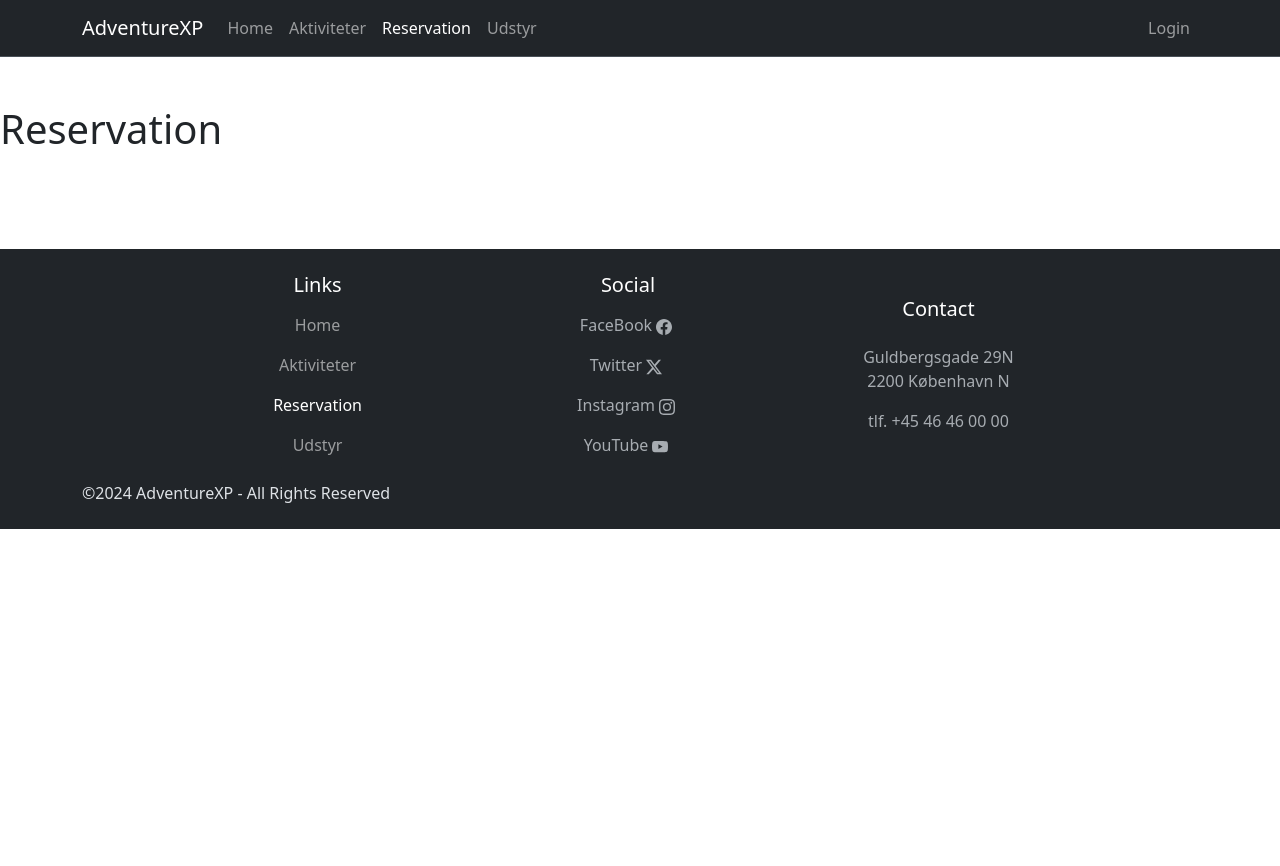
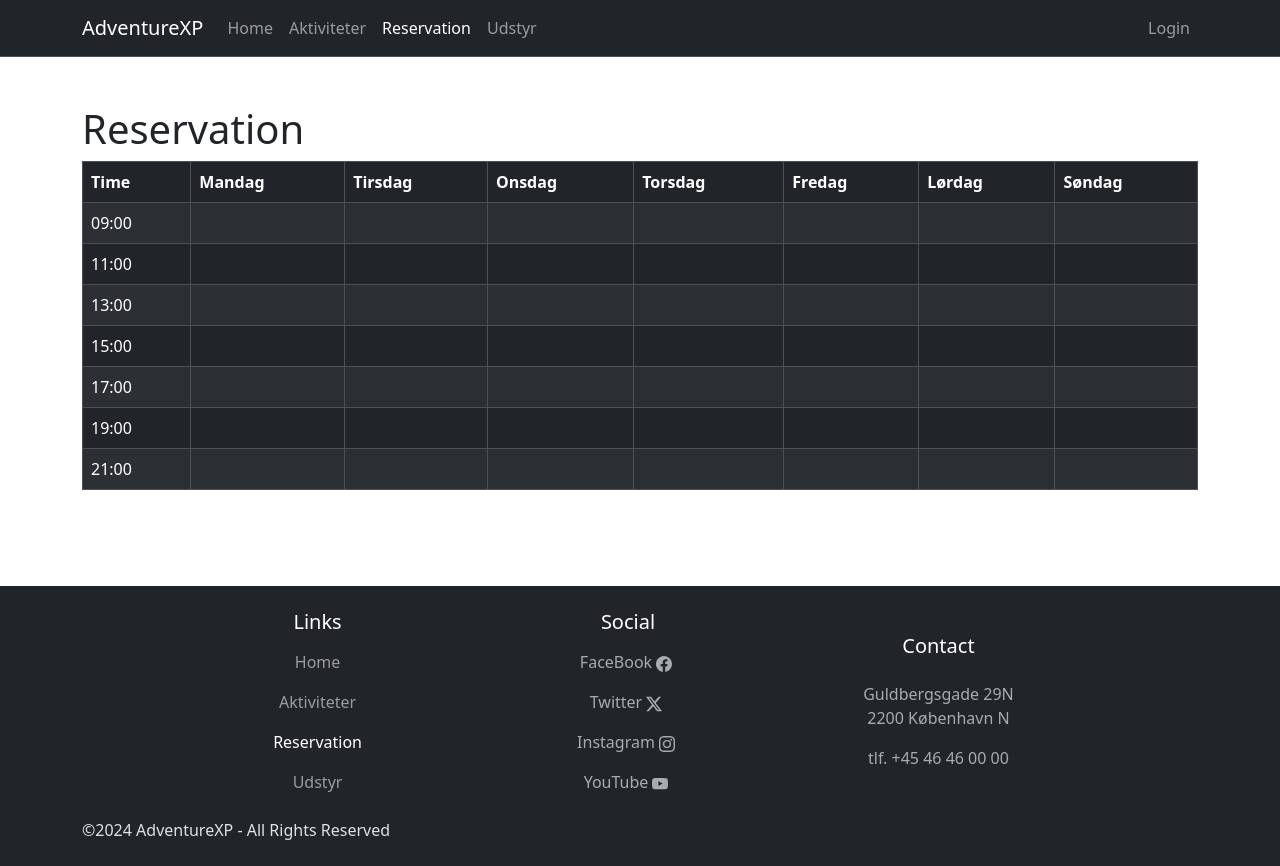
Before and after one commit to J-M-M-P/AdventureXP-frontend, a React (Vite) app: page /reservation in a window 1280 px wide. Before the commit the page ends 800 px from the top, so only its background shows below. Built offline with nearby package versions, Linux system fonts and the light colour scheme.

Commit message:
Lavet første udkast til hvordan tabel for uge reservation kan se ud

```diff
--- a/src/pages/Reservation.tsx
+++ b/src/pages/Reservation.tsx
@@ -1,7 +1,47 @@
 function Reservation() {
+    // Funktion til at generere rækker med tidsintervaller for en given kolonne
+    const generateTimeRows = () => {
+        const rows = [];
+        // Loop gennem timer fra 9 til 21
+        for (let hour = 9; hour <= 21; hour++) {
+            // Hvis timen er ulige, tilføj en række
+            if (hour % 2 !== 0) {
+                const timeString = hour < 10 ? `0${hour}:00` : `${hour}:00`;
+                rows.push(
+                    <tr key={hour}>
+                        <td>{timeString}</td>
+                        {/* Tilføj celler for hver dag i ugen baseret på columnCount */}
+                        {Array.from({ length: 7 }, (_, index) => (
+                            <td key={index}></td>
+                        ))}
+                    </tr>
+                );
+            }
+        }
+        return rows;
+    };
+
     return (
-        <div>
+        <div className="container-xl">
             <h1>Reservation</h1>
+            <table className="table table-dark table-striped table-hover table-bordered">
+                <thead>
+                    <tr>
+                        <th>Time</th>
+                        <th>Mandag</th>
+                        <th>Tirsdag</th>
+                        <th>Onsdag</th>
+                        <th>Torsdag</th>
+                        <th>Fredag</th>
+                        <th>Lørdag</th>
+                        <th>Søndag</th>
+                    </tr>
+                </thead>
+                <tbody>
+                    {/* Generer rækker med tidsintervaller for hver kolonne */}
+                    {generateTimeRows()}
+                </tbody>
+            </table>
         </div>
     );
 }
```
